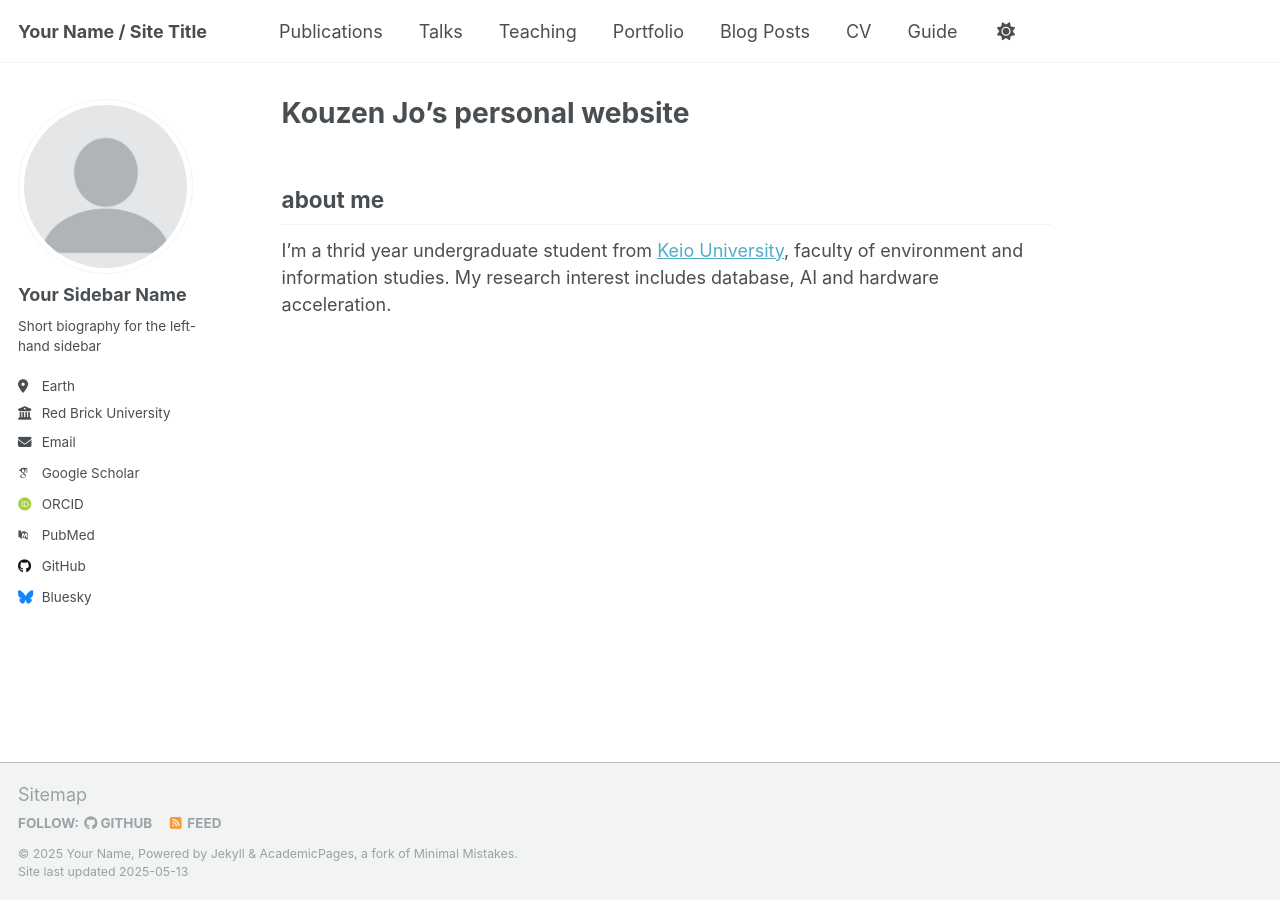
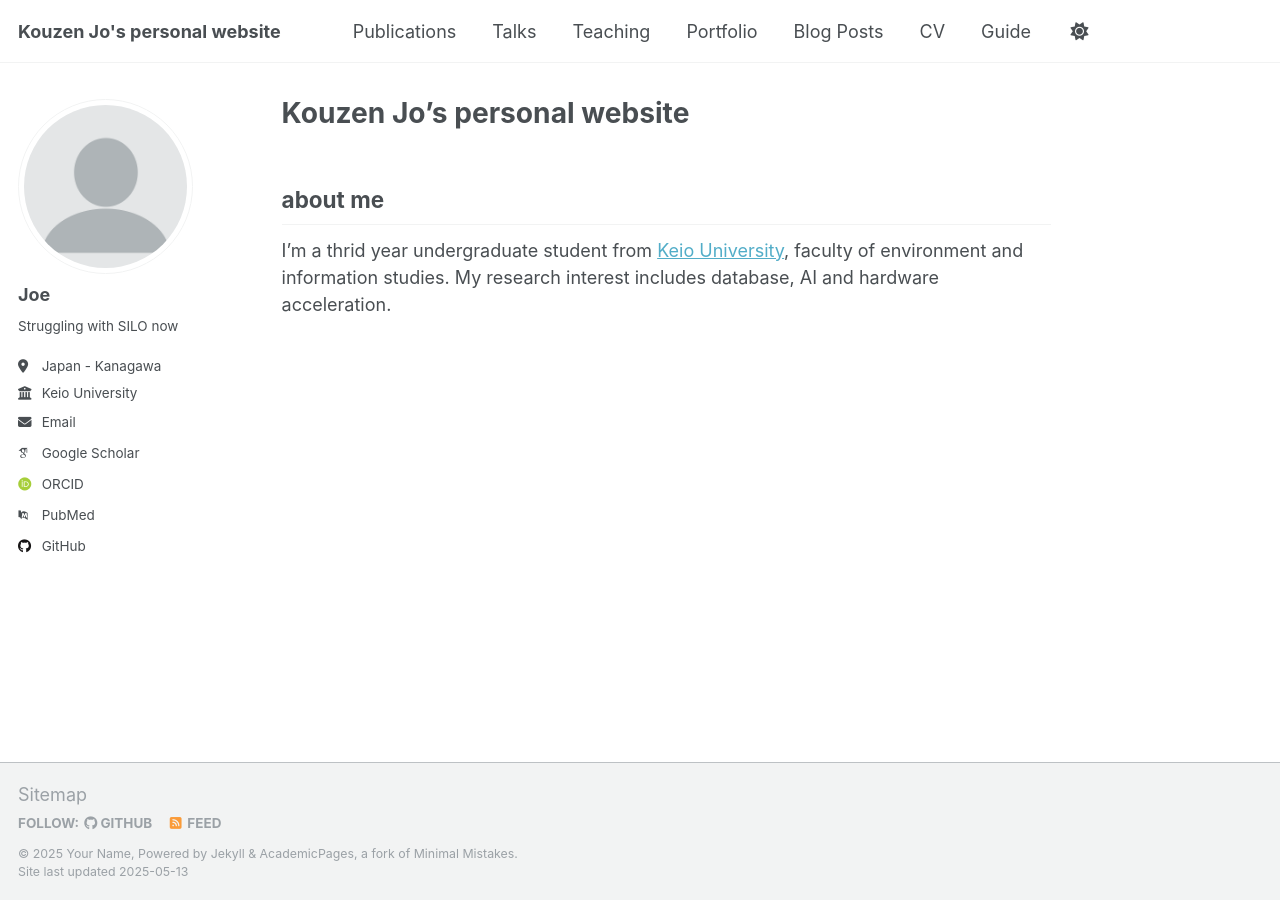
Before and after one commit to Joe-Xuu/joe-xuu.github.io, a Jekyll site: the page built from _pages/about.md, in a window 1280 px wide. Built offline with Jekyll 4.4.1, drawn with Linux system fonts in a browser that asks for light colours; some web fonts are replaced.

Commit message:
Update _config.yml

```diff
--- a/_config.yml
+++ b/_config.yml
@@ -9,13 +9,13 @@
 # Basic Site Settings
 locale                   : "en-US"
 site_theme               : "default"
-title                    : "Your Name / Site Title"
+title                    : "Kouzen Jo's personal website"
 title_separator          : "-"
 name                     : &name "Your Name"
 description              : &description "personal description"
-url                      : https://academicpages.github.io # the base hostname & protocol for your site e.g. "https://[your GitHub username].github.io" or if you already have some other page hosted on Github then use "https://[your GitHub username].github.io/[Your Repo Name]"
+url                      : https://joe-xuu.github.io # the base hostname & protocol for your site e.g. "https://[your GitHub username].github.io" or if you already have some other page hosted on Github then use "https://[your GitHub username].github.io/[Your Repo Name]"
 baseurl                  : "" # the subpath of your site, e.g. "/blog"
-repository               : "academicpages/academicpages.github.io"
+repository               : "Joe-Xuu/joe-xuu.github.io"
 
 # Site Author - The following control what appear as part of the author content on the side bar.
 #               If a field is blank the icon and link will not appear, otherwise it will be shown.
@@ -23,13 +23,13 @@ repository               : "academicpages/academicpages.github.io"
 author:
   # Biographic information
   avatar           : "profile.png"
-  name             : "Your Sidebar Name"
+  name             : "Joe"
   pronouns         : # example: "she/her"
-  bio              : "Short biography for the left-hand sidebar"
-  location         : "Earth"
-  employer         : "Red Brick University"
+  bio              : "Struggling with SILO now"
+  location         : "Japan - Kanagawa"
+  employer         : "Keio University"
   uri              : # URL
-  email            : "none@example.org"
+  email            : "***[at]keio.jp"
 
   # Academic websites
   academia         : # URL
@@ -46,12 +46,12 @@ author:
   bitbucket        : # Username - Update with your username on the site
   codepen          : # Username
   dribbble         : # Username
-  github           : "academicpages"
+  github           : "joe-xuu"
   kaggle           : # Username
   stackoverflow    : # User number or user number and name (i.e., use "1" or "1/jeff-atwood")
 
   # Social media
-  bluesky          : "bsky.app" # Replace this with you Bluesky username
+  bluesky          : # Replace this with you Bluesky username
   facebook         : # Username
   flickr           : # Username
   foursquare       : # Username
```
